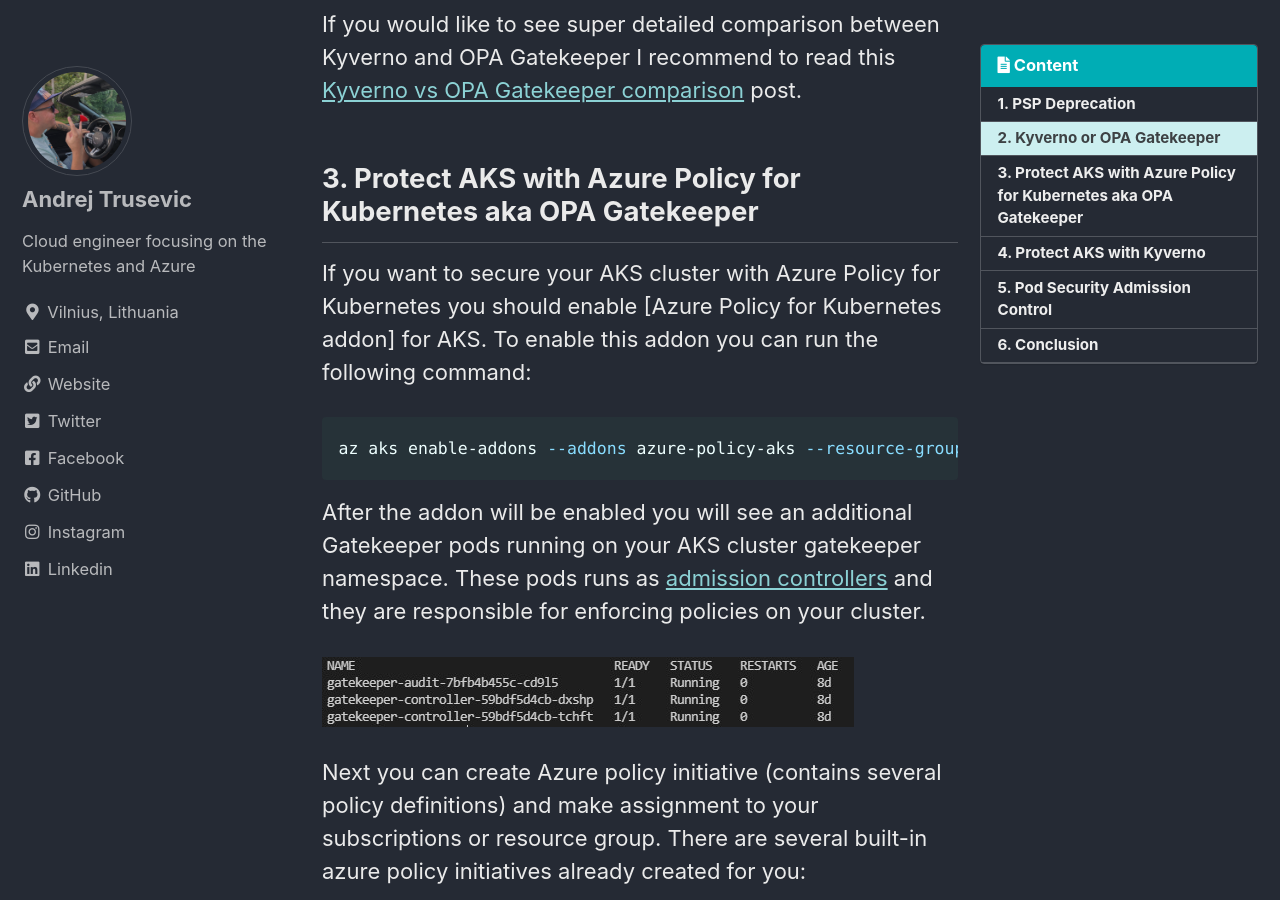
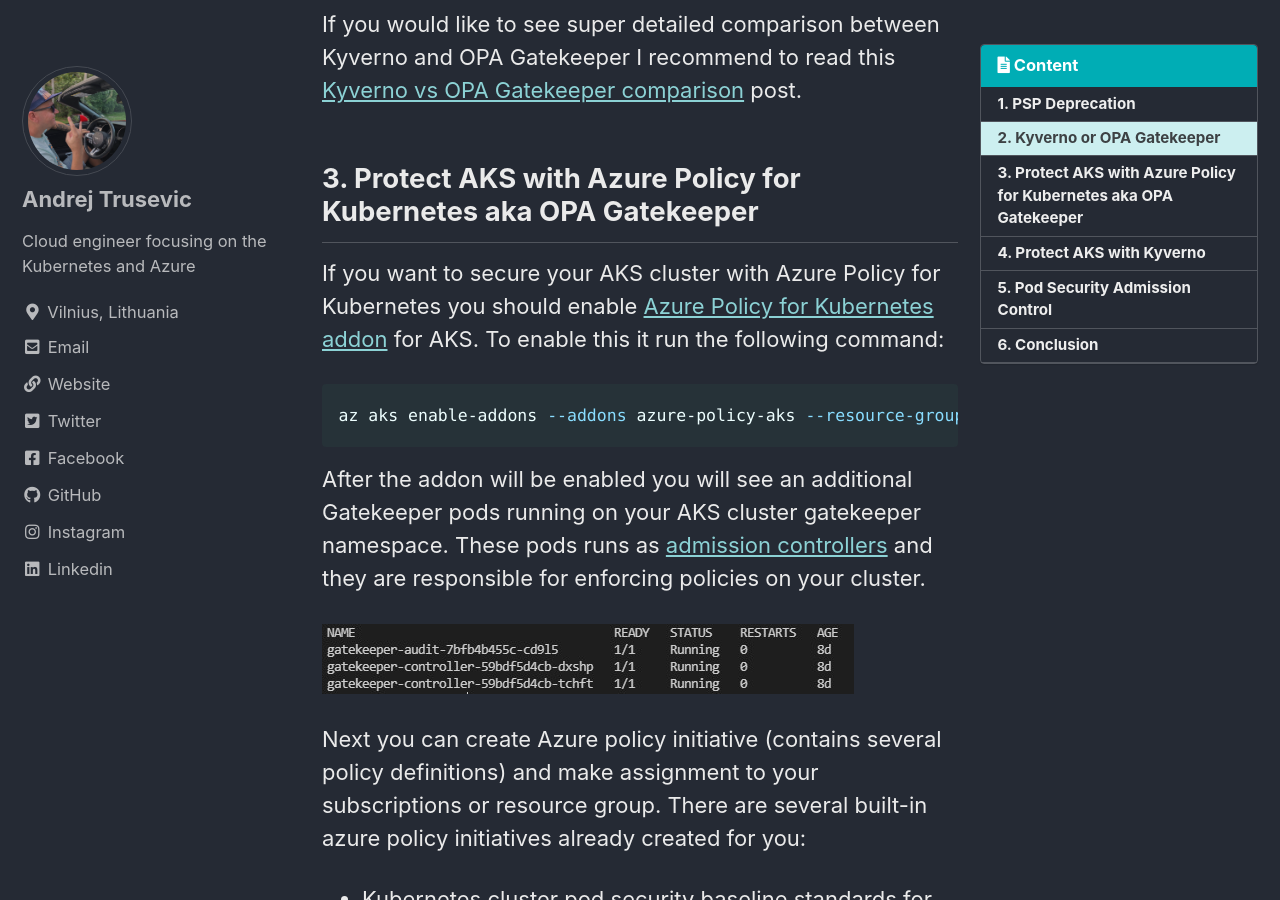
Before and after one commit to andriktr/andriktr.github.io, a Jekyll site: the page built from _posts/2021-11-24-Part-7-AKS.md, in a window 1280 px wide and 900 px high, scrolled down 5220 px. Built offline with Jekyll 4.4.1, drawn with Linux system fonts in a browser that asks for light colours; cached includes are drawn as plain includes; comment, search, counter and statistics services are not loaded.

Commit message:
small fix

````diff
--- a/_posts/2021-11-24-Part-7-AKS.md
+++ b/_posts/2021-11-24-Part-7-AKS.md
@@ -131,7 +131,7 @@
 
 ## 3. Protect AKS with Azure Policy for Kubernetes aka OPA Gatekeeper
 
-If you want to secure your AKS cluster with Azure Policy for Kubernetes you should enable [Azure Policy for Kubernetes addon] for AKS. To enable this addon you can run the following command:
+If you want to secure your AKS cluster with Azure Policy for Kubernetes you should enable [Azure Policy for Kubernetes addon](https://docs.microsoft.com/en-us/azure/governance/policy/concepts/policy-for-kubernetes#install-azure-policy-add-on-for-aks) for AKS. To enable this it run the following command:
 
 ```bash
 az aks enable-addons --addons azure-policy-aks --resource-group <resource-group> --name <cluster-name>
````
